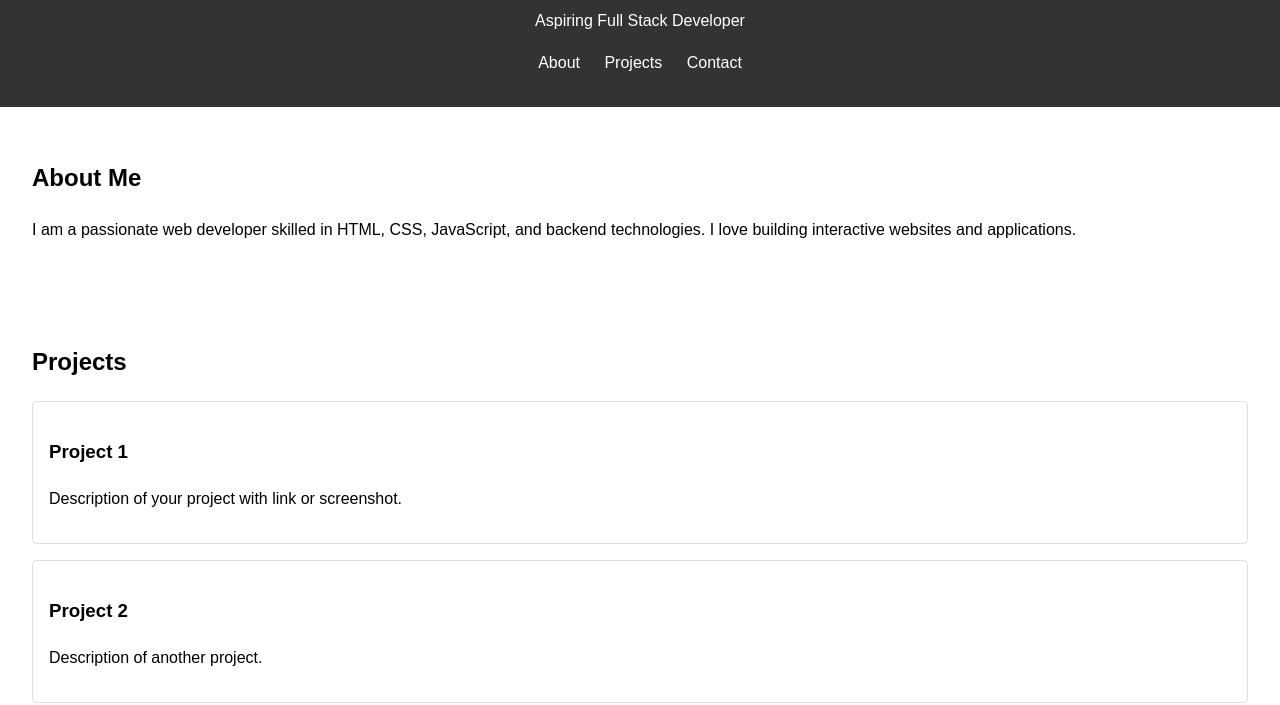
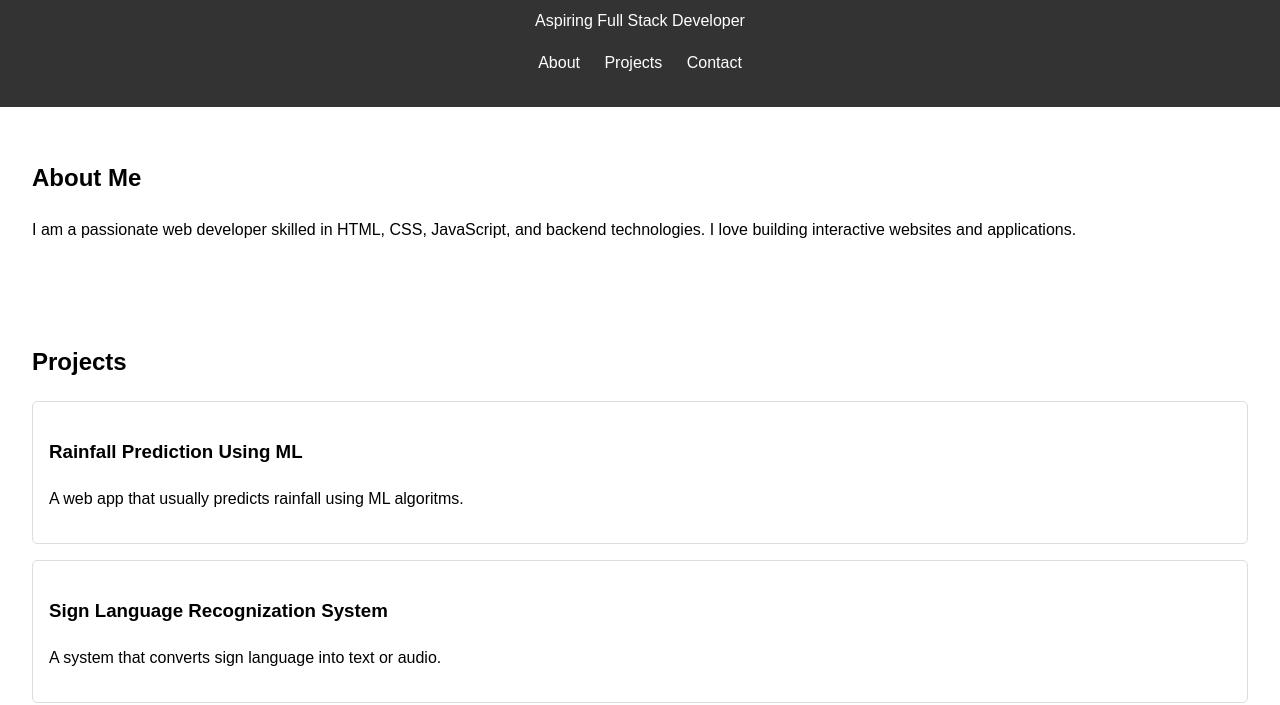
Before and after one commit to samreen357/FUTURE_FS_01, a plain HTML site: page index.html in a window 1280 px wide. Shown: the part 118-823 px from the top of the page. Drawn offline with Linux system fonts and the light colour scheme.

Commit message:
Updated index.html

```diff
--- a/index.html
+++ b/index.html
@@ -32,12 +32,12 @@
   <section id="projects">
     <h2>Projects</h2>
     <div class="project">
-      <h3>Project 1</h3>
-      <p>Description of your project with link or screenshot.</p>
+      <h3>Rainfall Prediction Using ML</h3>
+      <p>A web app that usually predicts rainfall using ML algoritms.</p>
     </div>
     <div class="project">
-      <h3>Project 2</h3>
-      <p>Description of another project.</p>
+      <h3>Sign Language Recognization System</h3>
+      <p>A system that converts sign language into text or audio.</p>
     </div>
   </section>
 
```
